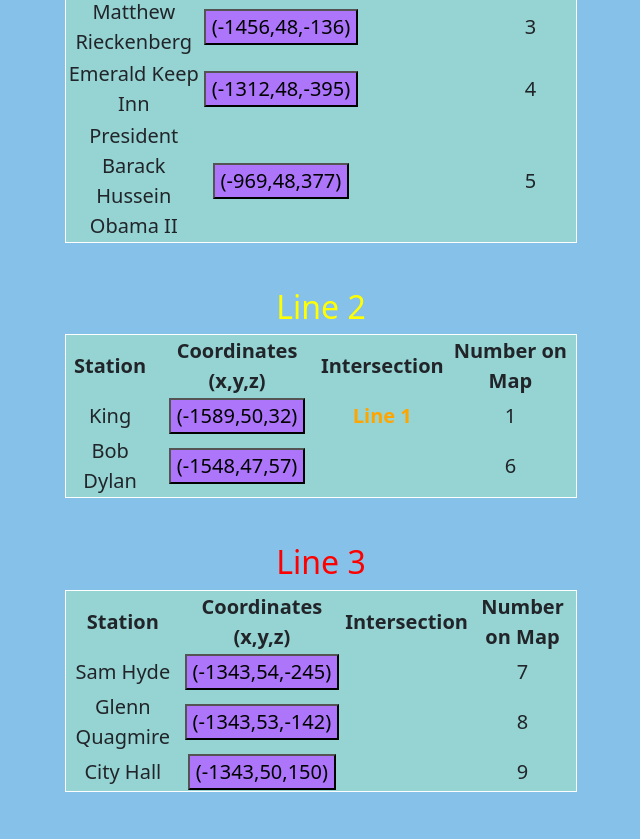
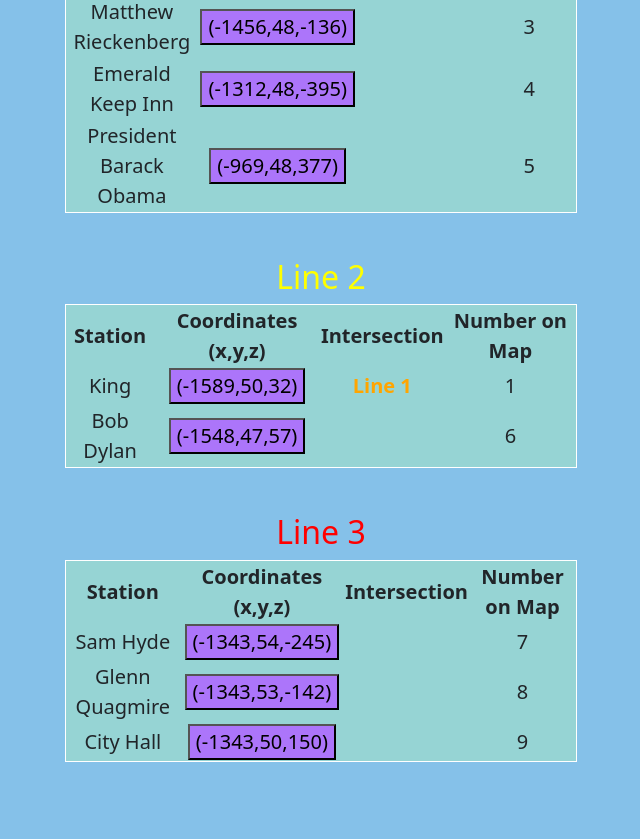
Before and after one commit to mrieckenberg/minecraft-transit, a plain HTML site: page index.html in a window 1280 px wide. Shown: the part 840-1679 px from the top of the page, without its empty margins (319-959 px from the left). Drawn offline with nearby package versions, Linux system fonts and the light colour scheme.

Commit message:
Slight touchup

```diff
--- a/index.html
+++ b/index.html
@@ -200,7 +200,7 @@ button:hover{
         </tr>
 
             <tr>
-            <td>President Barack Hussein Obama II</td>
+            <td>President Barack Obama</td>
             <td><button onclick="copyText(-969,48,377)">(-969,48,377)</button></td>
             <td></td>
                 <td>5</td>
```
